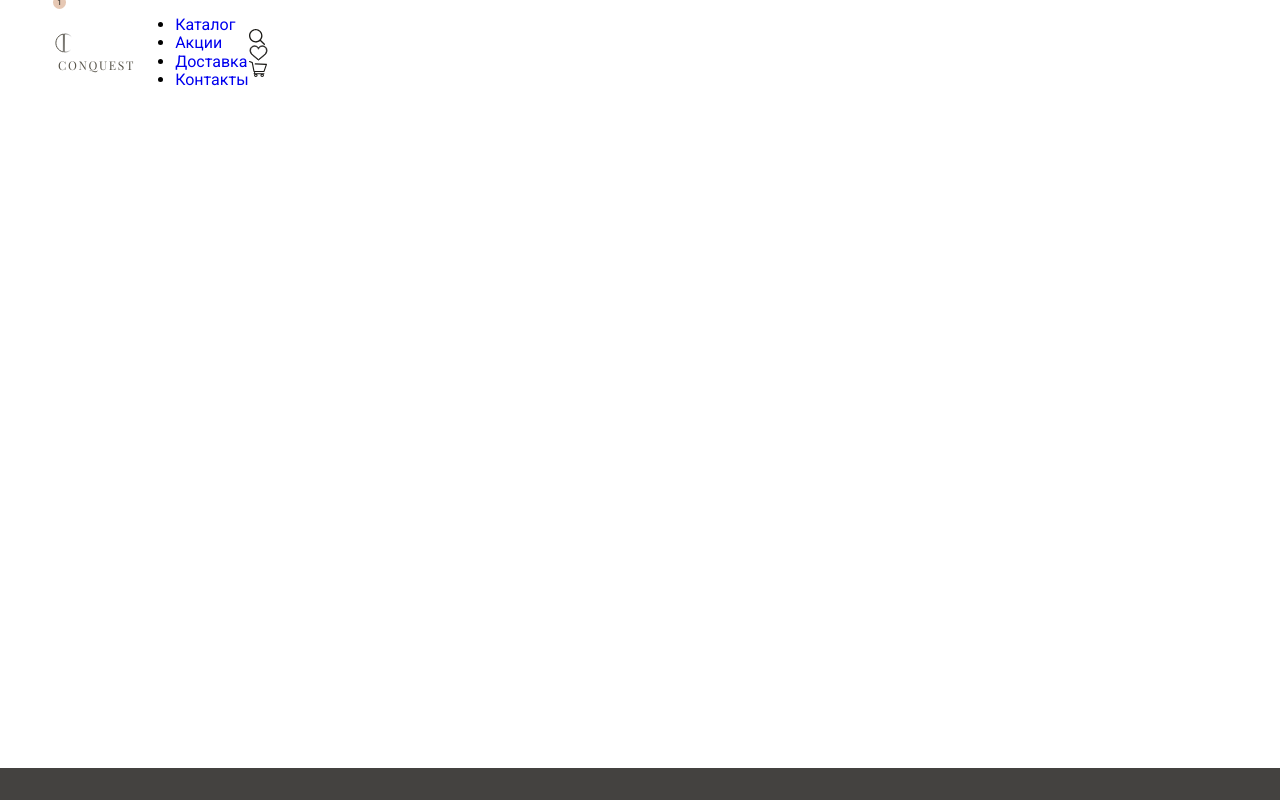
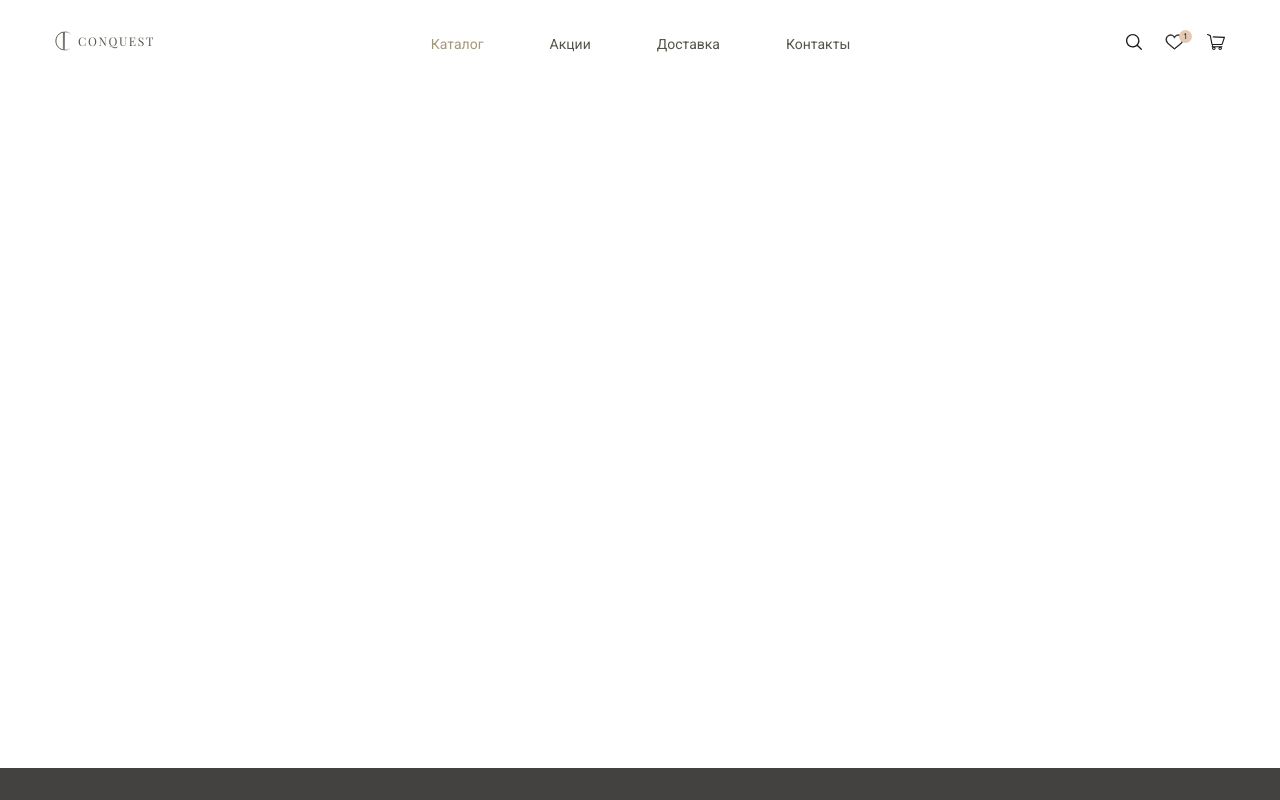
Before and after one commit to Gamov-Web/Conquest, a website: page app/catalog.html in a window 1280 px wide. Shown: the top 800 px of the page. Drawn offline with nearby package versions, Linux system fonts and the light colour scheme.

Commit message:
Сделал навигацию на второй странице

```diff
--- a/app/catalog.html
+++ b/app/catalog.html
@@ -27,7 +27,7 @@
                     <li><a href="#" class="nav__link">Доставка</a></li>
                     <li><a href="#" class="nav__link">Контакты</a></li>
                 </ul>
-                <div class="nav__icons">
+                <div class="menu nav__icons">
                     <a href="#">
                         <div class="icon__search"></div>
                     </a>
--- a/app/scss/navigation.scss
+++ b/app/scss/navigation.scss
@@ -2,4 +2,40 @@
     display: flex;
     justify-content: space-between;
     align-items: center;
+    width: 100%;
+    padding-top: 28px;
 }
+.nav__logo{
+    display: flex;
+    align-items: center;
+}
+.nav__menu{
+    display: flex;
+    margin: 0;
+    padding-top: 7px;
+    padding-left: 0;
+}
+.nav__menu li{
+    list-style: none;
+    margin-right: 66px;
+}
+.nav__menu li:last-child{
+    margin-right: 0;
+}
+.nav__link{
+    color: #555248;
+    font-size: 14px;
+    line-height: 16px;
+    transition: color .2s linear;
+    &.active{
+        color: #a69876;
+    }
+    &:hover{
+        color: #a69876;
+    }
+}
+.menu.nav__icons{
+    position: relative;
+    top: 4px;
+    left: 0;
+}
```
Also changed, not shown: app/css/ajax-loader.gif (added), app/css/main.min.css, app/css/navigation.min.css.
